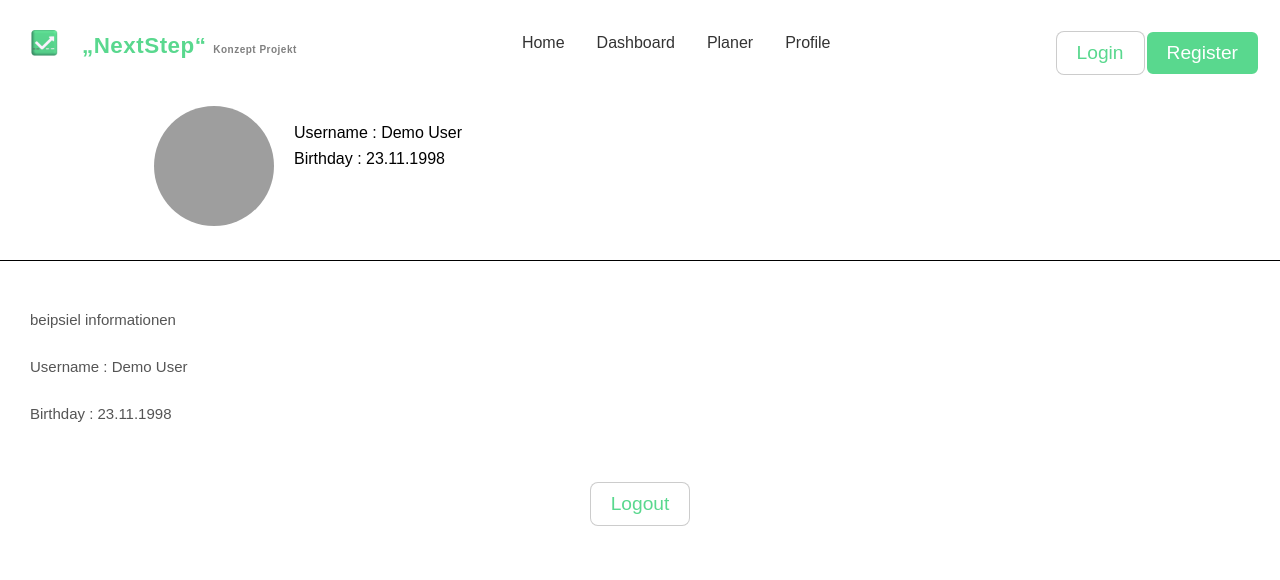
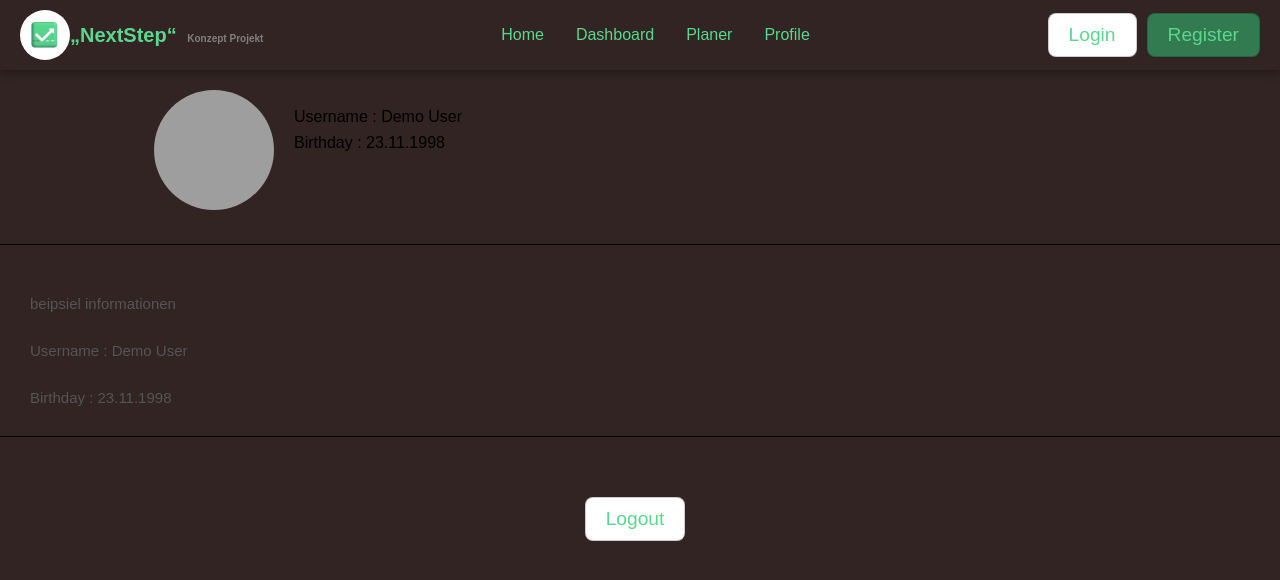
Before and after one commit to NextStepProject/NextStep, a React (Vite) app: page /profile in a window 1280 px wide. Shown: the top 580 px of the page. Built offline with nearby package versions, Linux system fonts and the light colour scheme; grey boxes are pictures that could not be loaded.

Commit message:
New CSS
Farben Können jetzt Central festgelegt werden außer für Bedingte Inhalte wie beim Plan . Überflüssiger CSS code würde entfernt .

```diff
--- a/src/components/Header.jsx
+++ b/src/components/Header.jsx
@@ -7,7 +7,7 @@ const Header = () => {
   const toggleMenu = () => setMenuOpen(!menuOpen);
 
   return (
-    <header className="header">
+    <div className="header">
       <div className="header-left">
         <img
           src="public/assets/images/logo/logo.png"
@@ -16,7 +16,7 @@ const Header = () => {
         />
         <h1 className="header-title">
           „NextStep“{" "}
-          <span style={{ color: "gray", fontSize: "10px" }}>
+          <span style={{ color: "gray", fontSize: "10px" , marginLeft: "5px" }}>
             Konzept Projekt
           </span>
         </h1>
@@ -62,7 +62,7 @@ const Header = () => {
         <span className="burger-line"></span>
         <span className="burger-line"></span>
       </div>
-    </header>
+    </div>
   );
 };
 
--- a/src/components/header.css
+++ b/src/components/header.css
@@ -11,8 +11,6 @@
 .header-left {
   display: flex;
   align-items: center;
-  gap: 12px;
-  flex-shrink: 0;
 }
 
 .header-logo-image {
@@ -23,12 +21,8 @@
 }
 
 .header-title {
-  font-size: 1.4em;
-  font-weight: 600;
-  color: #59d88e;
-  text-transform: none;
-  letter-spacing: 0.5px;
-  white-space: nowrap;
+  font-size: 20px;
+  color: var(--primary-color);
 }
 
 .nav {
@@ -47,56 +41,46 @@
 
 .nav-item .nav-link {
   text-decoration: none;
-  color: #333;
-  padding-top: 30px;
-  font-weight: 500;
-}
-
-.auth-buttons {
-  gap: 5px;
-}
-
-.btn {
-  cursor: pointer;
-  font-weight: 500;
-  transition: background 0.3s ease, color 0.3s ease;
 }
 
 .login-btn {
-  background-color: white;
-  color: #59d88e;
+  background-color: var(--background-color-button);
+  color: var(--primary-color);
+  margin-right: 10px;
   border: 1px solid rgb(0, 0, 0, 0.2);
 }
 
 .login-btn:hover {
-  background-color: rgb(255, 230, 230);
+  background-color: var(--background-color-button-hover);
 }
 
 .register-btn {
-  background-color: #59d88e;
-  color: white;
+  background-color: var(--background-color-button-register);
+  border: 1px solid rgb(0, 0, 0, 0.2);
 }
 
 .register-btn:hover {
-  background-color: #2d8b54;
+  background-color:var(--background-color-button-register-hover);
 }
 
 .burger {
-  display: none;
   flex-direction: column;
-  cursor: pointer;
   gap: 5px;
 }
 
 .burger-line {
   width: 25px;
-  height: 3px;
-  background: #59d88e;
+  height: 5px;
+  background-color: var(--primary-color);
 }
 
 @media (max-width: 1000px) {
   .header {
     flex-wrap: wrap;
+  }
+
+  .burger {
+    display: flex;
   }
 
   .header-left {
@@ -115,7 +99,7 @@
     position: absolute;
     top: 70px;
     right: 0;
-    background: rgba(255, 255, 255);
+    background-color: var(--background-color);
     flex-direction: column;
     opacity: 0;
     visibility: hidden;
@@ -145,10 +129,7 @@
   .auth-buttons-mobile {
     display: flex;
     flex-direction: column;
-  }
-
-  .burger {
-    display: flex;
+    gap: 10px;
   }
 }
 
--- a/src/index.css
+++ /dev/null
@@ -1,8 +0,0 @@
-:root {
-  background-color: #59d88e;
-}
-
-body {
-  margin: 0;
-  font-family: Arial, sans-serif;
-}
--- a/src/main.css
+++ b/src/main.css
@@ -1,14 +1,65 @@
+:root {
+  /* Primärfarbe: Links, Überschriften (h1, h2) */
+  --primary-color: #59d88e;
+
+  /* Hintergrundfarbe der gesamten Seite */
+  --background-color: #312422;
+
+  /* Hintergrundfarbe von Buttons (Login, Standardbuttons) */
+  --background-color-button: #ffffff;
+
+  /* Hintergrundfarbe beim Hover von Buttons (Login, Standardbuttons) */
+  --background-color-button-hover: #327a50;
+
+  /* Hintergrundfarbe für Register-Button */
+  --background-color-button-register: #327a50;
+
+  /* Hintergrundfarbe beim Hover vom Register-Button */
+  --background-color-button-register-hover: #1d5c37;
+
+  /* Hintergrundfarbe für Karten und Seiteninhalte */
+  --background-color-page: #8b8b8b;
+}
+
+
 body {
   margin: 0;
-  background-color: #ffffff;
+  background-color: var(--background-color);
   font-family: Arial, sans-serif;
 }
 
 a {
   text-decoration: none;
-  color: inherit;
+  color: var(--primary-color);
+}
+
+h1 {
+  font-size: 30px;
+  color: var(--primary-color);
+}
+
+h2 {
+  font-size: 24px;
+  color: var(--primary-color);
+}
+
+button {
+  color: var(--background-color-button);
+  padding: 10px 20px;
+  font-size: 1.2em;
+  border-radius: 8px;
+  transition: 0.3s;
+}
+
+.body {
+  margin: 15px;
 }
 
 .header {
-  background-color: #ffffff;
+  background-color: var(--background-color);
+  box-shadow: 0 0 10px rgba(0, 0, 0, 0.5);
 }
+
+.content-container {
+  padding: 15px;
+}
--- a/src/pages/Dashboard.jsx
+++ b/src/pages/Dashboard.jsx
@@ -10,15 +10,15 @@ const Dashboard = () => {
   ];
 
   return (
-    <div className="dashboard-container">
+    <div>
       <Header />
-
-      <section className="reminder-section">
+      <div className="content-container">
+        <section>
           <h1>Erinnerungen</h1>
           <div className="reminder-card">
             <p>
-            🍰 Martina hat am <strong>27.10.2025</strong> Geburtstag! Sie wird{" "}
-            <strong>44</strong>.
+              🍰 Martina hat am <strong>1.11.2025</strong> Geburtstag! Sie wird{" "}
+              <strong>44</strong>   (1 Woche Verher).
               {/* Errinerung Max 7 Woche Vorher */}
             </p>
           </div>
@@ -31,13 +31,13 @@ const Dashboard = () => {
           </div>
         </section>
 
-      <section className="progress-section">
+        <section>
           <h1>Heutiger Fortschritt</h1>
 
           <div className="progress-bar">
-          <div className="progress-fill" style={{ width: "38%" }}></div>
+            <div className="progress-fill" style={{ width: "60%" }}></div>
           </div>
-        <p className="progress-text">38 % der Aufgaben wurden geschafft </p>
+          <p>60 % der Aufgaben wurden geschafft </p>
 
           <div className="task-list">
             <h2>Noch offene Aufgaben</h2>
@@ -53,6 +53,7 @@ const Dashboard = () => {
           </div>
         </section>
       </div>
+    </div>
   );
 };
 
--- a/src/pages/Home.jsx
+++ b/src/pages/Home.jsx
@@ -1,6 +1,7 @@
 import { useState, useEffect } from "react";
 import Header from "../components/Header";
 import "./home.css";
+
 
 const quotes = [
   "„Wer das Ziel kennt, findet den Weg.“ – Laotse (ca. 600 v. Chr.)",
@@ -36,18 +37,14 @@ const Home = () => {
   return (
     <div className="home-container">
       <Header />
-
       <video autoPlay muted loop className="bg-video">
         <source src="/assets/video/promo/promo.mp4" type="video/mp4" />
         Dein Browser unterstützt keine HTML5-Videos.
       </video>
-
-      <div className="overlay"></div>
-
       <div className="content">
-        <h1 className={`fade-text ${fade ? "fade-in" : "fade-out"}`}>
+        <h3 className={`fade-text ${fade ? "fade-in" : "fade-out"}`}>
           {quote}
-        </h1>
+        </h3>
       </div>
     </div>
   );
--- a/src/pages/Planer.jsx
+++ b/src/pages/Planer.jsx
@@ -152,10 +152,10 @@ const Planer = () => {
     return (
         <div>
             <Header />
-            <h1 className="text-3xl font-bold mb-6">Planer</h1>
-            <div className="flex flex-col gap-10">
+            <div className="content-container">
+            <h1>Planer</h1>
                 <div>
-                    <h2 className="text-2xl mb-3">
+                    <h2>
                         Übersicht ({today.toLocaleString('de-DE', { month: 'long', year: 'numeric' })})
                     </h2>
                     <FullCalendar
--- a/src/pages/Profile.jsx
+++ b/src/pages/Profile.jsx
@@ -27,12 +27,12 @@ const Profile = () => {
                 <p>Username : Demo User</p>
                 <p>Birthday : 23.11.1998</p>
             </div>
-            <div className="button-container">
-                <button className="btn login-btn">
-                    <a href="/logout">Logout</a>
-                </button>
-
-
+            <div className="detailed-user-infos">
+                <div className="button-container">
+                    <button className="btn login-btn">
+                        <a href="/logout">Logout</a>
+                    </button>
+                </div>
             </div>
         </div>
     );
--- a/src/pages/dashboard.css
+++ b/src/pages/dashboard.css
@@ -1,67 +1,40 @@
-.dashboard-container {
-    padding-bottom: 40px;
-}
-
-h1 {
-    font-size: 1.8rem;
+.reminder-card {
+  background: var(--background-color-page);
+  border-radius: 12px;
+  padding: 15px 20px;
   margin-bottom: 10px;
-}
-
-h2 {
-    font-size: 1.2rem;
-}
-
-.reminder-section {
-    padding: 15px;
-}
-
-.reminder-card {
-    background: white;
-    border-radius: 12px;
-    border-color: #59d88e;
-    padding: 15px 20px;
-    margin: 10px 0;
   transition: transform 0.2s ease;
 }
 
 .reminder-card:hover {
-    transform: translateY(-2px);
+  transform: translateY(-5px);
 }
 
 .reminder-card.highlight {
   border-left: 5px solid #2d8b54;
-    background: #59d88e;
-}
-
-.progress-section {
-    padding-left: 15px;
-    padding-right: 15<px;
+  background: var(--background-color-page);
 }
 
 .progress-bar {
-    width: 100%;
-    background: #e0e0e0;
-    border-radius: 10px;
-    height: 20px;
-    overflow: hidden;
-    margin: 15px 0;
+  background: var(--background-color-page);
+  border-radius: 15px;
+  height: 30px;
 }
 
 .progress-fill {
   height: 100%;
   background: linear-gradient(90deg, #2d8b54, #59d88e);
-    border-radius: 10px 0 0 10px;
-    transition: width 0.4s ease;
+  border-radius: 15px;
+  transition: width 1s ease;
 }
 
 .task-list ul {
   list-style: none;
   padding: 0;
-    margin: 0;
 }
 
 .task-list li {
-    background: white;
+  background: var(--background-color-page);
   border-radius: 8px;
   padding: 10px 12px;
   margin-bottom: 8px;
@@ -72,9 +45,5 @@ h2 {
 
 .task-list input[type="checkbox"] {
   margin-right: 10px;
-    accent-color: #59d88e;
+  accent-color: var(--primary-color);
 }
-
-.task-list li:hover {
-    background: #f2fdf5;
-}
--- a/src/pages/home.css
+++ b/src/pages/home.css
@@ -1,17 +1,13 @@
 .home-container {
-  position: relative;
   height: 100vh;
   overflow: hidden;
 }
 
 .bg-video {
   position: fixed;
-  top: 0;
-  left: 0;
   width: 100%;
   height: 100%;
   object-fit: cover;
-  z-index: -2;
 }
 
 .overlay {
@@ -20,7 +16,6 @@
   left: 0;
   width: 100%;
   height: 100%;
-  background: rgba(0, 0, 0, 0.45);
   z-index: -1;
 }
 
@@ -32,11 +27,11 @@
   transform: translateY(-45%);
   z-index: 1;
   padding: 0 20px;
+  text-shadow: 2px 2px 2px black;
 }
 
 .fade-text {
   font-size: 2.4em;
-  line-height: 1.4;
   max-width: 900px;
   margin: 0 auto;
   transition: opacity 1s ease-in-out;
@@ -50,19 +45,3 @@
 .fade-out {
   opacity: 0;
 }
-
-button {
-  margin-top: 20px;
-  background-color: rgba(255, 255, 255, 0.2);
-  border: 2px solid white;
-  color: white;
-  padding: 10px 20px;
-  font-size: 1.2em;
-  border-radius: 8px;
-  cursor: pointer;
-  transition: 0.3s;
-}
-
-button:hover {
-  background-color: rgba(255, 255, 255, 0.4);
-}
--- a/src/pages/planer.css
+++ /dev/null
@@ -1,4 +0,0 @@
-.p-6 {
-    background-color: aliceblue;
-    height: 100vh;
-}
```
Also changed, not shown: src/pages/profile.css (indentation only). Lines whose indentation alone changed are shown as unchanged.
